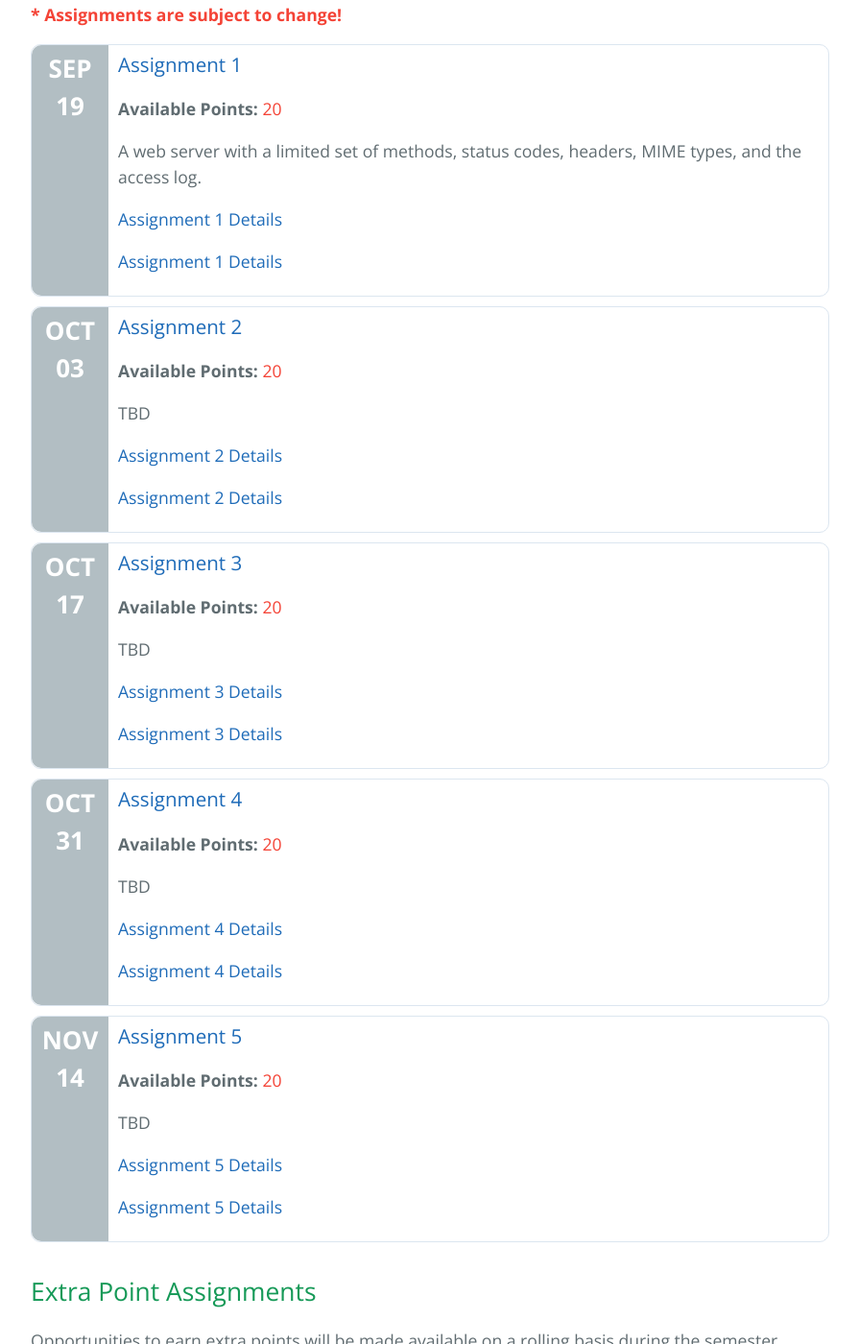
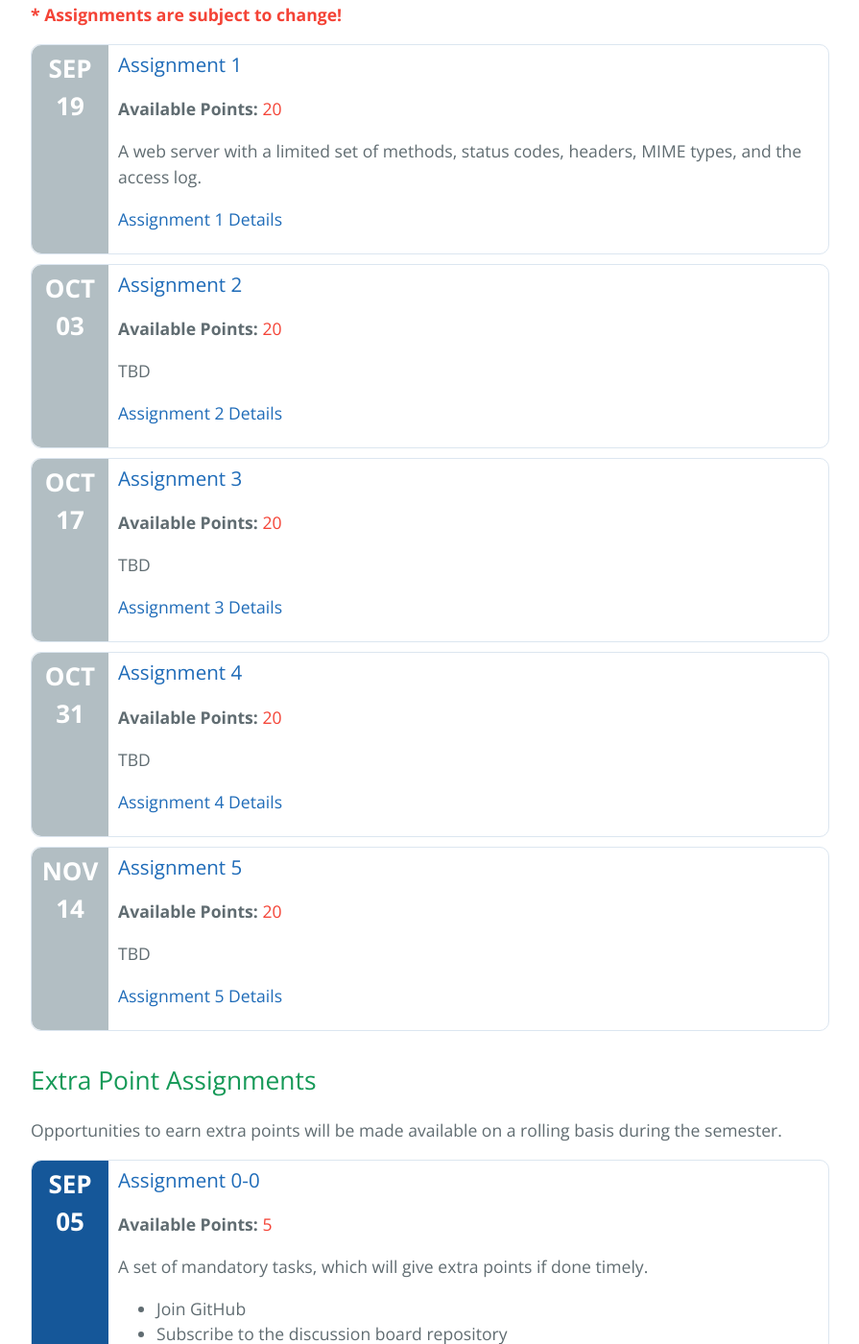
Before and after one commit to cs531-f19/cs531-f19.github.io, a Jekyll site: the page built from assignments.md, in a window 1280 px wide and 1400 px high, scrolled down 452 px. Shown: the whole window at 96% size, without its empty margins (192-1087 px from the left). Built offline with Jekyll 4.4.1, drawn with Linux system fonts in a browser that asks for light colours; the repository's description, which GitHub fills in, is left out; some of the changed text lies outside the part shown.

Commit message:
Remove redundant link from assignment cards

```diff
--- a/_data/assignments.yml
+++ b/_data/assignments.yml
@@ -9,9 +9,6 @@
   - Subscribe to the discussion board repository
   - Create your private assignment repository
   - Tell me what your class repository is
-  links:
-  - title: Assignment 0-0 Details
-    href: /assignments/assignment-0-0
 - title: Assignment 0-1
   description: A Dokerized echo server implementation and cloud hosting tutorial.
   date: 2019-09-12
@@ -23,41 +20,23 @@
   - Run it in a Docker container
   - Prepare a step by step cloud server set up tutorial
   - Run an echo server in it
-  links:
-  - title: Assignment 0-1 Details
-    href: /assignments/assignment-0-1
 - title: Assignment 1
   description: A web server with a limited set of methods, status codes, headers, MIME types, and the access log.
   date: 2019-09-19
   points: 20
-  links:
-  - title: Assignment 1 Details
-    href: /assignments/assignment-1
 - title: Assignment 2
   description: TBD
   date: 2019-10-03
   points: 20
-  links:
-  - title: Assignment 2 Details
-    href: /assignments/assignment-2
 - title: Assignment 3
   description: TBD
   date: 2019-10-17
   points: 20
-  links:
-  - title: Assignment 3 Details
-    href: /assignments/assignment-3
 - title: Assignment 4
   description: TBD
   date: 2019-10-31
   points: 20
-  links:
-  - title: Assignment 4 Details
-    href: /assignments/assignment-4
 - title: Assignment 5
   description: TBD
   date: 2019-11-14
   points: 20
-  links:
-  - title: Assignment 5 Details
-    href: /assignments/assignment-5
```
